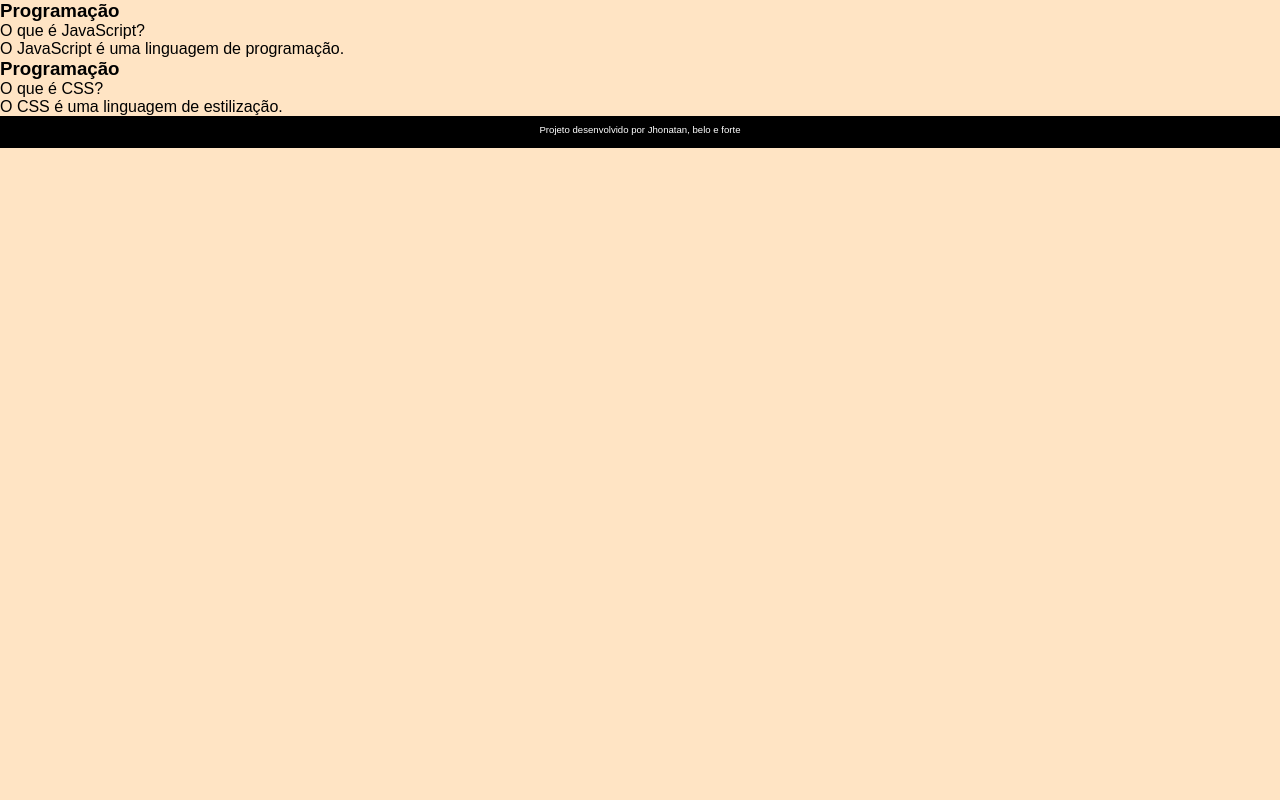
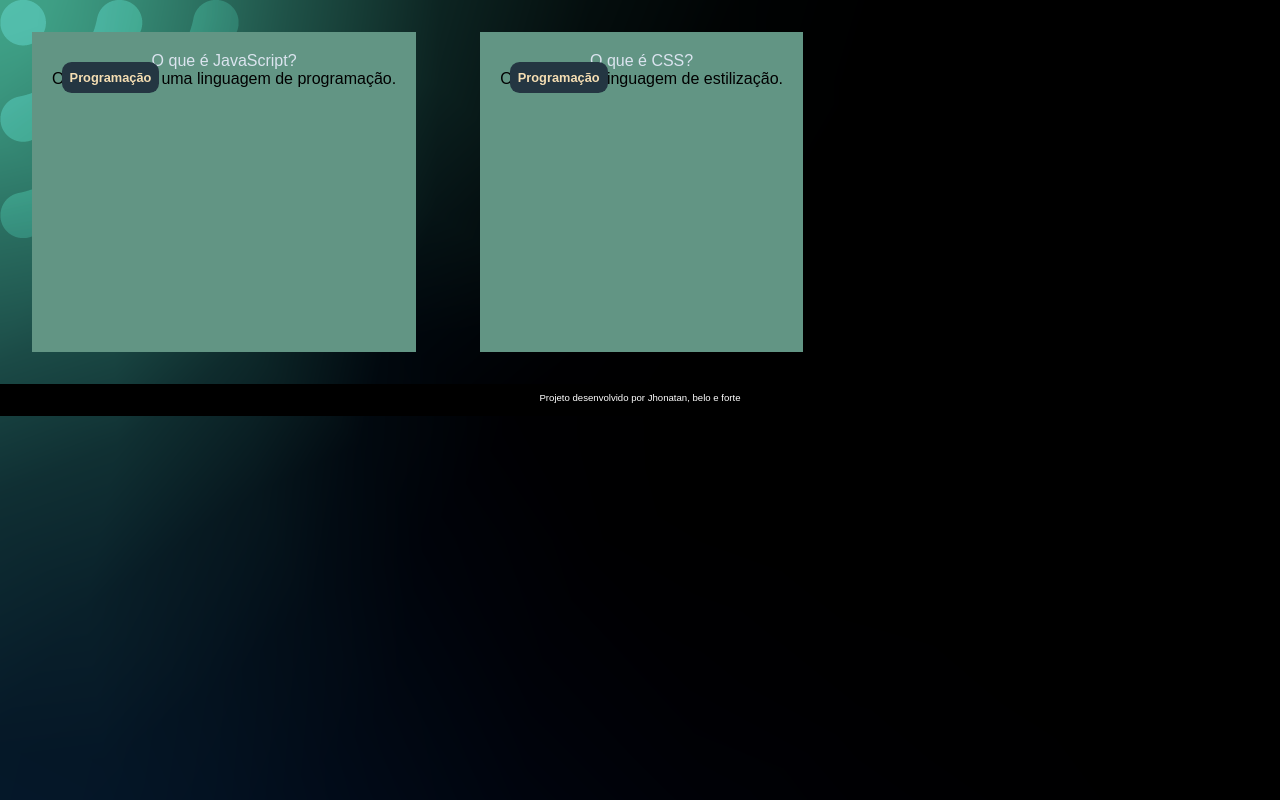
Before and after one commit to jhonatanbsouza/3Tri-2F, a plain HTML site: page index.html in a window 1280 px wide. Drawn offline with Linux system fonts and the light colour scheme; a web font is replaced by a local one.

Commit message:
Add files via upload

```diff
--- a/assets/style.css
+++ b/assets/style.css
@@ -3,8 +3,14 @@
     margin: 0;
     padding: 0;
 }
+
+:root{
+    --cor-do-texto: #DBE4EF;
+    --cor-cartao-frente: #144480;
+    --cor-cartao-verso: #00F4BF;
+}
 body{
-    background-color: bisque;
+    background: url(img/bg-desktop.webp);
     font-family: 'Bai Jamjuree', sans-serif;
 }
 
@@ -21,3 +27,38 @@ footer p{
     font-size: 0.6rem;
     margin: 0.5rem;
 }
+
+#container{
+    display: flex;
+}
+
+.cartao{
+    margin: 2rem;
+    /* *Adicionar altura de 20rem e uma cor de fundo (que fique
+    * minimamente bonito */
+    height: 20rem;
+    background-color: #629584;
+}
+
+.cartao-conteudo{
+    /* *Alinhamento do texto centro e altura de 100% */
+    text-align: center;
+    height: 100%;
+    padding: 20px;
+}
+
+.cartao-conteudo h3{
+    background-color: #243642;
+    color: wheat;
+    text-align: left;
+    padding: 0.5rem;
+    position: absolute;
+    margin: 0.6rem;
+    border-radius: 0.6rem;
+    font-size: 1vw;
+}
+
+.cartao-conteudo-pergunta{
+    color: var(--cor-do-texto);
+    font-weight: 500;
+}
```
Also changed, not shown: assets/img/bg-desktop.webp (added), assets/img/bg-mobile.webp (added), assets/img/bg-tablet.webp (added).
